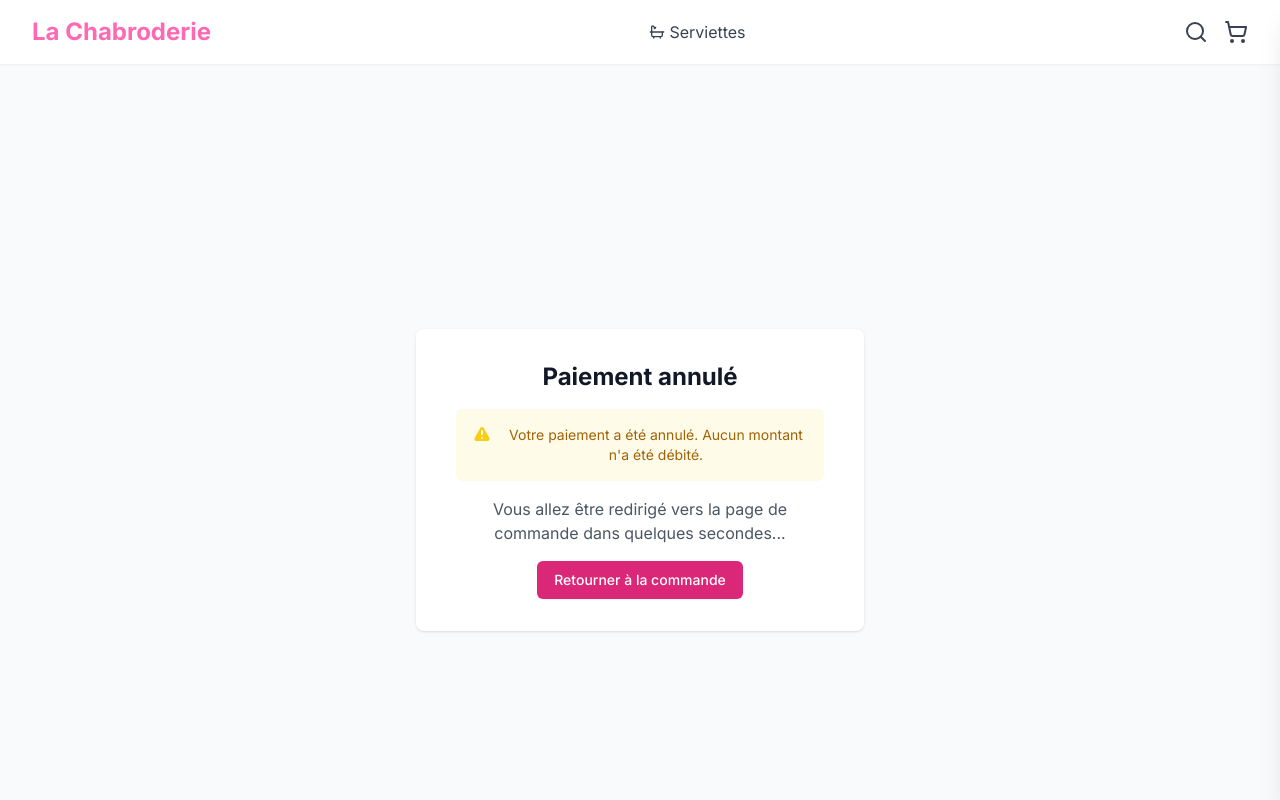
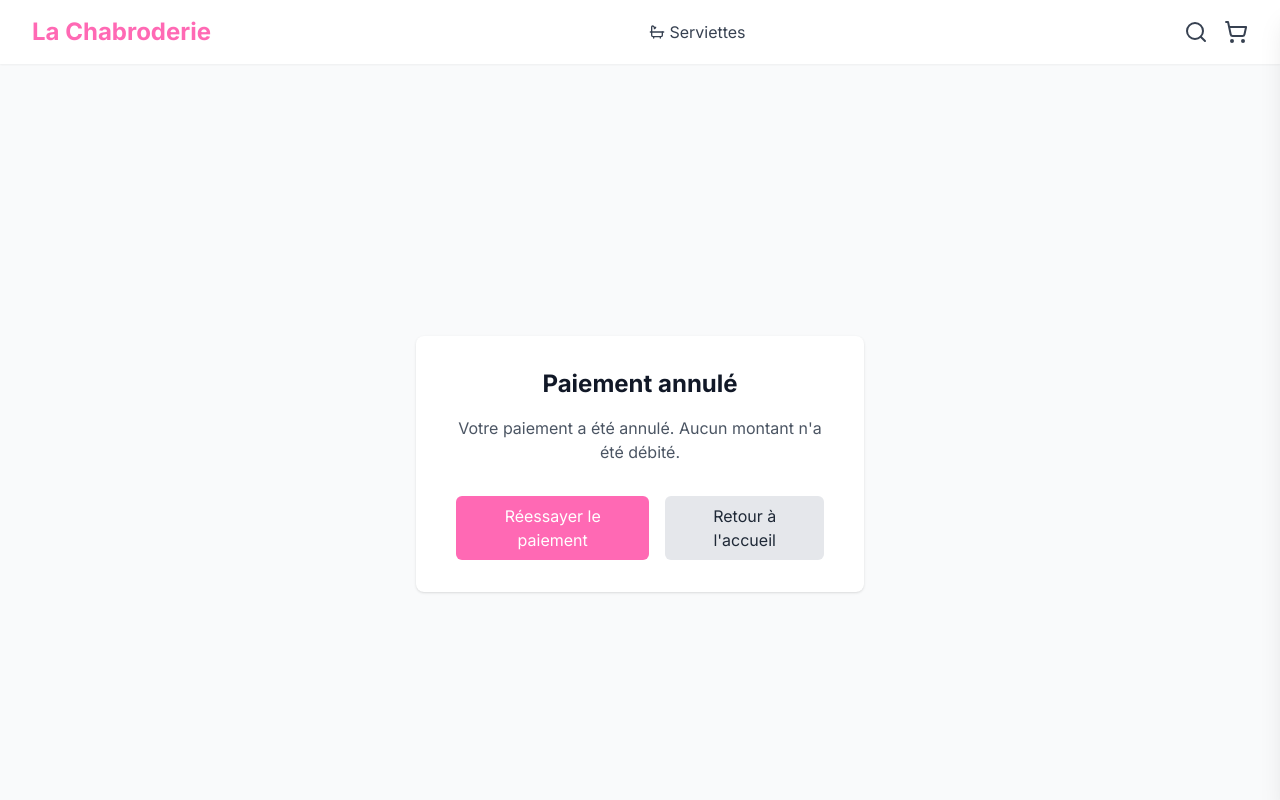
Before and after one commit to game05/ecommerce, a Next.js app: page /commande/annulation in a window 1280 px wide. Before the commit this address had no page. Shown: the top 800 px of the page. Built offline with nearby package versions, Linux system fonts and the light colour scheme.

Commit message:
Modification des pages de confirmation et d'annulation
- Suppression des redirections automatiques
- Ajout de boutons d'action
- Amélioration du design

```diff
--- a/src/app/commande/annulation/page.tsx
+++ b/src/app/commande/annulation/page.tsx
@@ -1,52 +1,34 @@
 'use client';
 
 import Link from 'next/link';
-import { useEffect } from 'react';
-import { useRouter } from 'next/navigation';
 
 export default function AnnulationPage() {
-  const router = useRouter();
-
-  useEffect(() => {
-    // Redirection après 5 secondes
-    const timeout = setTimeout(() => {
-      router.push('/commande');
-    }, 5000);
-
-    return () => clearTimeout(timeout);
-  }, [router]);
-
   return (
     <div className="min-h-screen bg-gray-50 flex flex-col justify-center py-12 sm:px-6 lg:px-8">
-      <div className="mt-8 sm:mx-auto sm:w-full sm:max-w-md">
+      <div className="sm:mx-auto sm:w-full sm:max-w-md">
         <div className="bg-white py-8 px-4 shadow sm:rounded-lg sm:px-10">
           <div className="text-center">
-            <h2 className="text-2xl font-bold text-gray-900 mb-4">
+            <h1 className="text-2xl font-bold text-gray-900 mb-4">
               Paiement annulé
-            </h2>
-            <div className="rounded-md bg-yellow-50 p-4 mb-4">
-              <div className="flex">
-                <div className="flex-shrink-0">
-                  <svg className="h-5 w-5 text-yellow-400" viewBox="0 0 20 20" fill="currentColor">
-                    <path fillRule="evenodd" d="M8.257 3.099c.765-1.36 2.722-1.36 3.486 0l5.58 9.92c.75 1.334-.213 2.98-1.742 2.98H4.42c-1.53 0-2.493-1.646-1.743-2.98l5.58-9.92zM11 13a1 1 0 11-2 0 1 1 0 012 0zm-1-8a1 1 0 00-1 1v3a1 1 0 002 0V6a1 1 0 00-1-1z" clipRule="evenodd" />
-                  </svg>
-                </div>
-                <div className="ml-3">
-                  <p className="text-sm text-yellow-700">
-                    Votre paiement a été annulé. Aucun montant n&apos;a été débité.
-                  </p>
-                </div>
-              </div>
+            </h1>
+            <p className="text-gray-600 mb-8">
+              Votre paiement a été annulé. Aucun montant n'a été débité.
+            </p>
+
+            <div className="flex flex-col sm:flex-row justify-center gap-4">
+              <Link
+                href="/commande"
+                className="bg-primary text-white px-6 py-2 rounded-md hover:bg-primary/80 transition-colors"
+              >
+                Réessayer le paiement
+              </Link>
+              <Link
+                href="/"
+                className="bg-gray-200 text-gray-800 px-6 py-2 rounded-md hover:bg-gray-300 transition-colors"
+              >
+                Retour à l'accueil
+              </Link>
             </div>
-            <p className="text-gray-600 mb-4">
-              Vous allez être redirigé vers la page de commande dans quelques secondes...
-            </p>
-            <Link
-              href="/commande"
-              className="inline-flex items-center px-4 py-2 border border-transparent text-sm font-medium rounded-md shadow-sm text-white bg-pink-600 hover:bg-pink-700 focus:outline-none focus:ring-2 focus:ring-offset-2 focus:ring-pink-500"
-            >
-              Retourner à la commande
-            </Link>
           </div>
         </div>
       </div>
--- a/src/app/commande/confirmation/page.tsx
+++ b/src/app/commande/confirmation/page.tsx
@@ -3,6 +3,7 @@
 import { useEffect, useState } from 'react';
 import { useRouter, useSearchParams } from 'next/navigation';
 import { useCart } from '@/hooks/useCart';
+import Link from 'next/link';
 
 interface OrderDetails {
   id: string;
@@ -22,6 +23,8 @@ export default function ConfirmationPage() {
   const { clearCart } = useCart();
   const [orderDetails, setOrderDetails] = useState<OrderDetails | null>(null);
   const [loading, setLoading] = useState(true);
+  const [paymentStatus, setPaymentStatus] = useState<string | null>(null);
+  const [paymentId, setPaymentId] = useState<string | null>(null);
 
   useEffect(() => {
     const success = searchParams.get('success');
@@ -71,10 +74,13 @@ export default function ConfirmationPage() {
         }
 
         setOrderDetails(data);
+        setPaymentStatus(data.status);
+        setPaymentId(paymentId);
         setLoading(false);
       } catch (error) {
         console.error('Erreur lors de la vérification:', error);
-        router.push('/');
+        setPaymentStatus('error');
+        setLoading(false);
       }
     };
 
@@ -98,68 +104,39 @@ export default function ConfirmationPage() {
       <div className="max-w-3xl mx-auto px-4 sm:px-6 lg:px-8">
         <div className="bg-white shadow overflow-hidden sm:rounded-lg">
           <div className="px-4 py-5 sm:p-6">
-            <div className="text-center mb-8">
-              <svg
-                className="mx-auto h-12 w-12 text-green-500"
-                fill="none"
-                viewBox="0 0 24 24"
-                stroke="currentColor"
-              >
-                <path
-                  strokeLinecap="round"
-                  strokeLinejoin="round"
-                  strokeWidth={2}
-                  d="M9 12l2 2 4-4m6 2a9 9 0 11-18 0 9 9 0 0118 0z"
-                />
-              </svg>
-              <h2 className="mt-4 text-3xl font-extrabold text-gray-900">
-                Merci pour votre commande !
-              </h2>
-              <p className="mt-2 text-gray-600">
-                Votre commande a été confirmée et sera bientôt traitée.
-              </p>
-            </div>
+            {paymentStatus === 'paid' ? (
+              <div className="text-center">
+                <h1 className="text-2xl font-bold mb-4">Merci pour votre commande !</h1>
+                <p className="mb-4">Votre paiement a été confirmé.</p>
+                <p className="mb-4">Numéro de commande : {paymentId}</p>
 
-            <div className="border-t border-gray-200 px-4 py-5 sm:p-0">
-              <dl className="sm:divide-y sm:divide-gray-200">
-                <div className="py-4 sm:py-5 sm:grid sm:grid-cols-3 sm:gap-4">
-                  <dt className="text-sm font-medium text-gray-500">
-                    Numéro de commande
-                  </dt>
-                  <dd className="mt-1 text-sm text-gray-900 sm:mt-0 sm:col-span-2">
-                    {orderDetails.id}
-                  </dd>
+                <div className="flex flex-col sm:flex-row justify-center gap-4 mt-8">
+                  <Link
+                    href="/"
+                    className="bg-primary text-white px-6 py-2 rounded-md hover:bg-primary/80 transition-colors"
+                  >
+                    Continuer mes achats
+                  </Link>
+                  <Link
+                    href="/mon-compte"
+                    className="bg-gray-200 text-gray-800 px-6 py-2 rounded-md hover:bg-gray-300 transition-colors"
+                  >
+                    Voir mes commandes
+                  </Link>
                 </div>
-                <div className="py-4 sm:py-5 sm:grid sm:grid-cols-3 sm:gap-4">
-                  <dt className="text-sm font-medium text-gray-500">
-                    Date de commande
-                  </dt>
-                  <dd className="mt-1 text-sm text-gray-900 sm:mt-0 sm:col-span-2">
-                    {new Date(orderDetails.created_at).toLocaleDateString('fr-FR', {
-                      year: 'numeric',
-                      month: 'long',
-                      day: 'numeric',
-                      hour: '2-digit',
-                      minute: '2-digit'
-                    })}
-                  </dd>
-                </div>
-                <div className="py-4 sm:py-5 sm:grid sm:grid-cols-3 sm:gap-4">
-                  <dt className="text-sm font-medium text-gray-500">Montant</dt>
-                  <dd className="mt-1 text-sm text-gray-900 sm:mt-0 sm:col-span-2">
-                    {(orderDetails.amount / 100).toFixed(2)} €
-                  </dd>
-                </div>
-                <div className="py-4 sm:py-5 sm:grid sm:grid-cols-3 sm:gap-4">
-                  <dt className="text-sm font-medium text-gray-500">Client</dt>
-                  <dd className="mt-1 text-sm text-gray-900 sm:mt-0 sm:col-span-2">
-                    {orderDetails.customer.first_name} {orderDetails.customer.last_name}
-                    <br />
-                    {orderDetails.customer.email}
-                  </dd>
-                </div>
-              </dl>
-            </div>
+              </div>
+            ) : (
+              <div className="text-center">
+                <h1 className="text-2xl font-bold mb-4">Une erreur est survenue</h1>
+                <p className="mb-4">Le paiement n'a pas pu être vérifié.</p>
+                <Link
+                  href="/commande"
+                  className="bg-primary text-white px-6 py-2 rounded-md hover:bg-primary/80 transition-colors"
+                >
+                  Réessayer
+                </Link>
+              </div>
+            )}
           </div>
         </div>
       </div>
```
